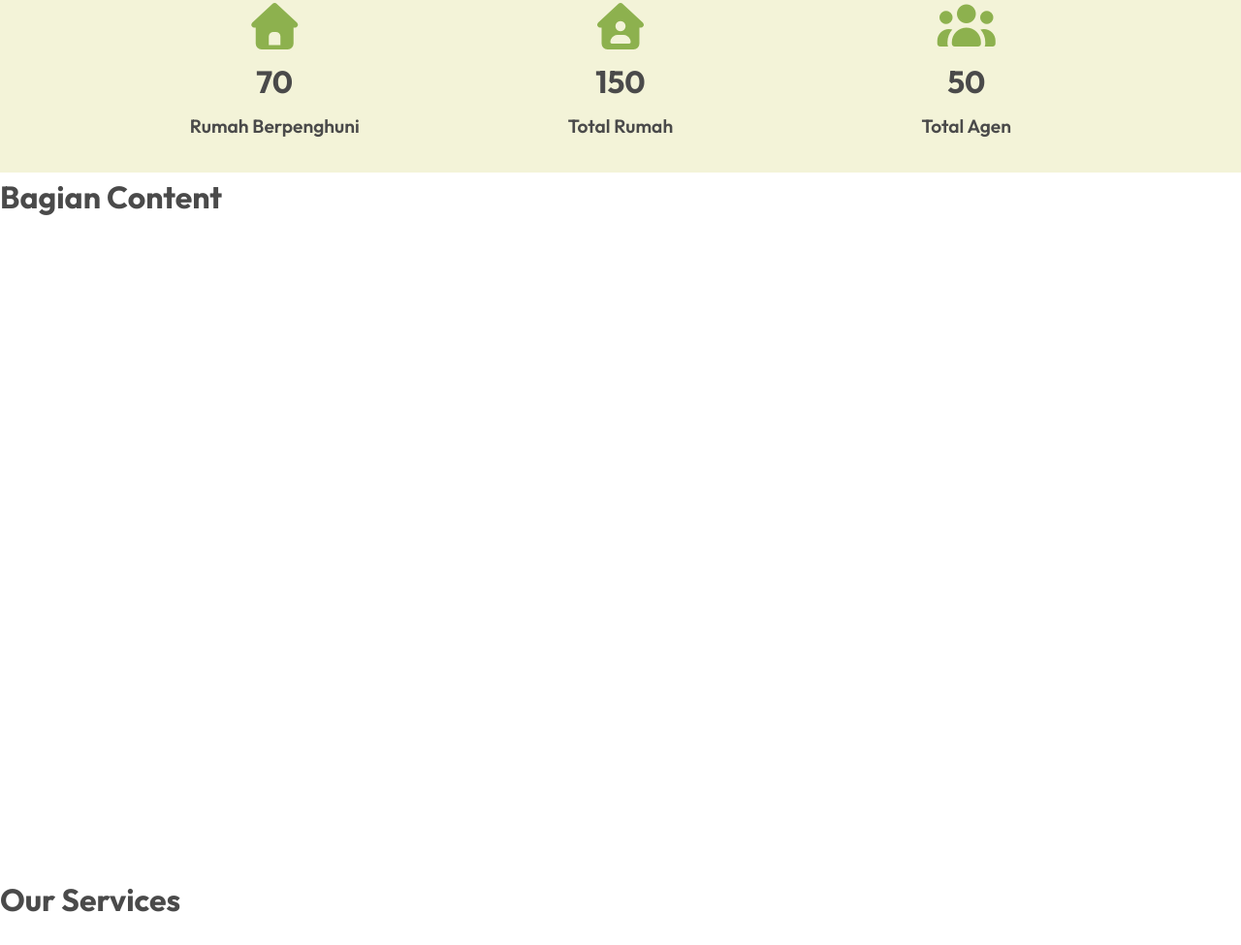
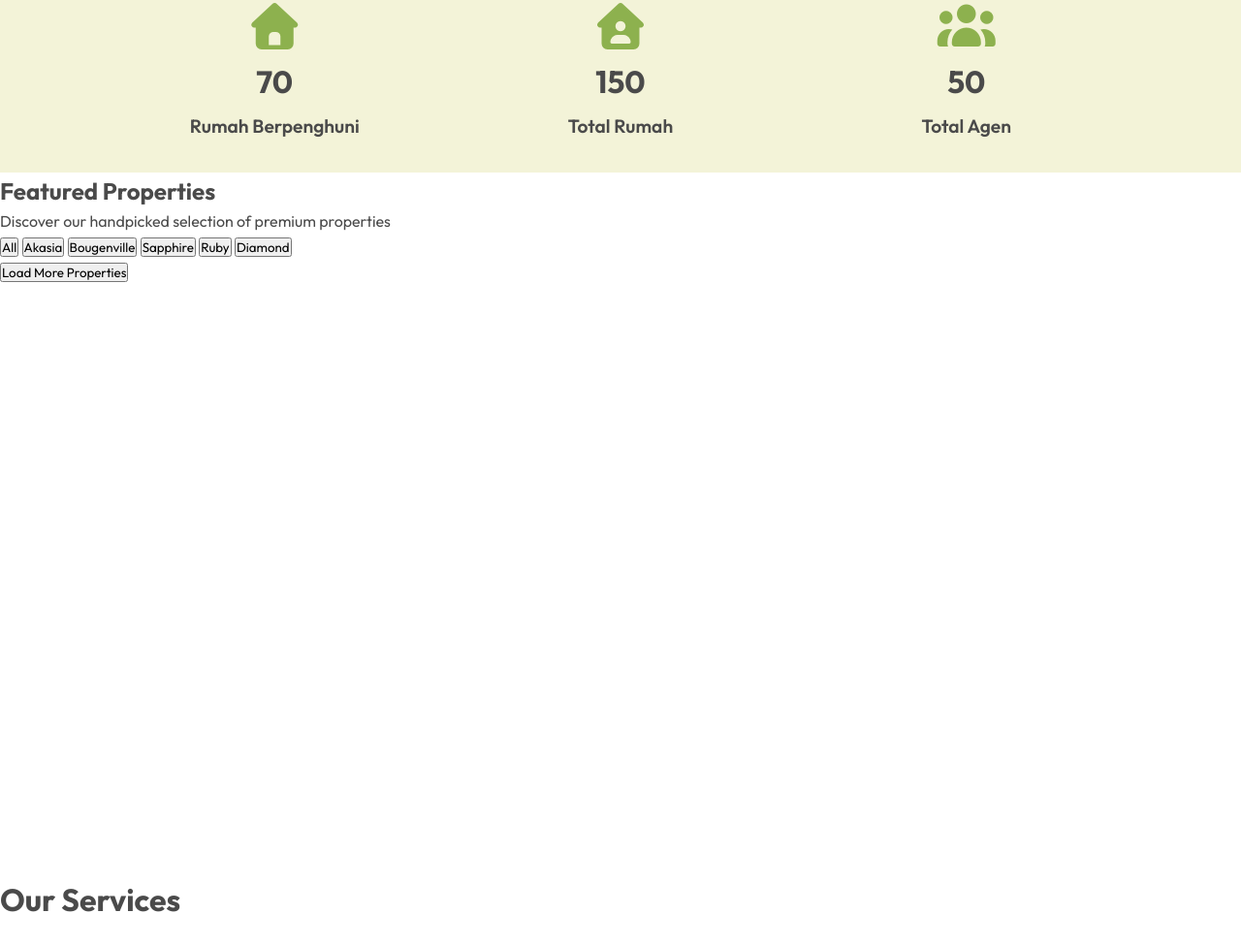
Before and after one commit to Dachenxi/Pabelan-Residence, a plain HTML site: page index.html in a window 1280 px wide. Shown: the part 830-1805 px from the top of the page at 97% size. Drawn offline with Linux system fonts and the light colour scheme.

Commit message:
Update index.html

```diff
--- a/index.html
+++ b/index.html
@@ -128,7 +128,30 @@
 </div>
 
 <div class="content" id="Properties">
-    <h1>Bagian Content</h1>
+    <div class="container">
+            <div class="section-header">
+                <h2>Featured Properties</h2>
+                <p>Discover our handpicked selection of premium properties</p>
+            </div>
+
+            <div class="filter-buttons">
+                <button class="filter-btn active" data-filter="all">All</button>
+                <button class="filter-btn" data-filter="house">Akasia</button>
+                <button class="filter-btn" data-filter="apartment">Bougenville</button>
+                <button class="filter-btn" data-filter="villa">Sapphire</button>
+                <button class="filter-btn" data-filter="land">Ruby</button>
+                <button class="filter-btn" data-filter="land">Diamond</button>
+            </div>
+
+            <div class="properties-grid" id="propertiesGrid">
+                <!-- Properties will be dynamically loaded -->
+            </div>
+
+            <div class="load-more">
+                <button class="btn-secondary" id="loadMore">Load More Properties</button>
+            </div>
+        </div>
+    </section>
 </div>
 <div class="services" id="Services">
     <h1>Our Services</h1>
```
